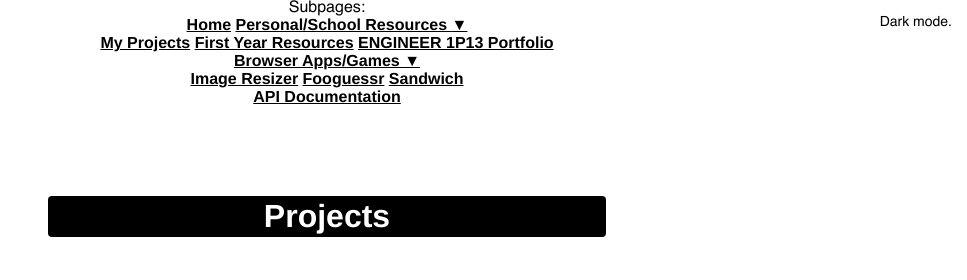
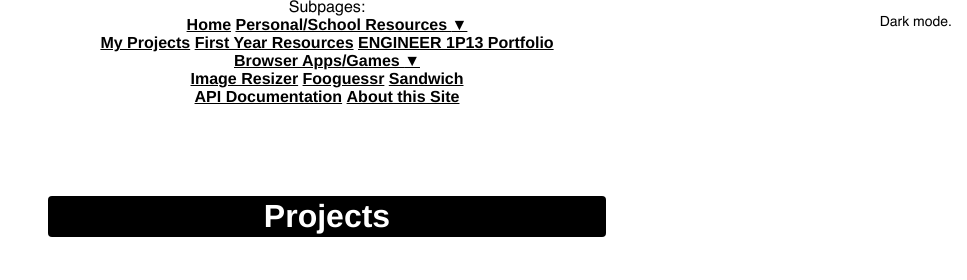
Before and after one commit to 71cj34/71cj34.github.io, a Jekyll site: the page projects.html, which Jekyll copies as it is, in a window 1280 px wide. Shown: the top 280 px of the page, without its empty margins (313-1280 px from the left). Built offline with Jekyll 4.4.1, drawn with Linux system fonts in a browser that asks for light colours.

Commit message:
ci: clone new header to all pages

```diff
--- a/firstyear/index.html
+++ b/firstyear/index.html
@@ -38,6 +38,7 @@
                <a href="https://sandwich.jasoncheng.me" class="subdropdown-link">Sandwich</a>
             </div>
             <a href="/api/docs" class="subpage-link">API Documentation</a>
+            <a href="https://github.com/71cj34/71cj34.github.io/blob/0f49059076606aa678a2c28e6670da7ca095a32b/README.md" class="subpage-link">About this Site</a>
          </div>
       </div>
     <main>
--- a/projects.html
+++ b/projects.html
@@ -33,6 +33,7 @@
                <a href="https://sandwich.jasoncheng.me" class="subdropdown-link">Sandwich</a>
             </div>
             <a href="/api/docs" class="subpage-link">API Documentation</a>
+            <a href="https://github.com/71cj34/71cj34.github.io/blob/0f49059076606aa678a2c28e6670da7ca095a32b/README.md" class="subpage-link">About this Site</a>
          </div>
       </div>
     <main>
```
